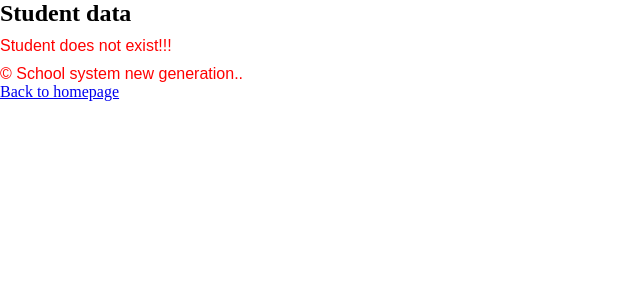
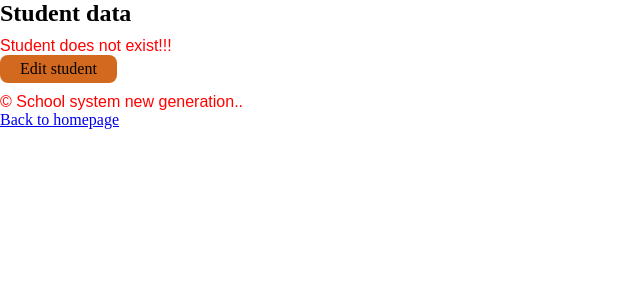
Before and after one commit to cvincmrt/school-system, a PHP site: page /one-student.php in a window 1280 px wide. Shown: the part 72-372 px from the top of the page, without its empty margins (0-640 px from the left). Run offline with PHP 8.4, Linux system fonts and the light colour scheme; data that the repository does not hold is empty.

Commit message:
Pridal som novy subor edit-student.php a novy odkaz na tento subor do suboru one-student.php

```diff
--- a/css/style.css
+++ b/css/style.css
@@ -15,3 +15,11 @@ p{
 label{
     margin-bottom: 2px;
 }
+.btn{
+    display: inline-block;
+    padding: 5px 20px;
+    background-color: chocolate;
+    color:black;
+    text-decoration: none;
+    border-radius: 8px;
+}
--- a/one-student.php
+++ b/one-student.php
@@ -34,6 +34,10 @@ require "assets/student.php";
                 <p>Additional information:<?php echo $students["life"]; ?></p>
                 <p>Residence:<?php echo $students["collage"]; ?></p>
             <?php endif; ?>
+
+        </section>
+        <section>
+            <a href="edit-student.php" class="btn">Edit student</a>
         </section>
     </main>
     <?php require "assets/footer.php"; ?>
```
Also changed, not shown: edit-student.php (added).
